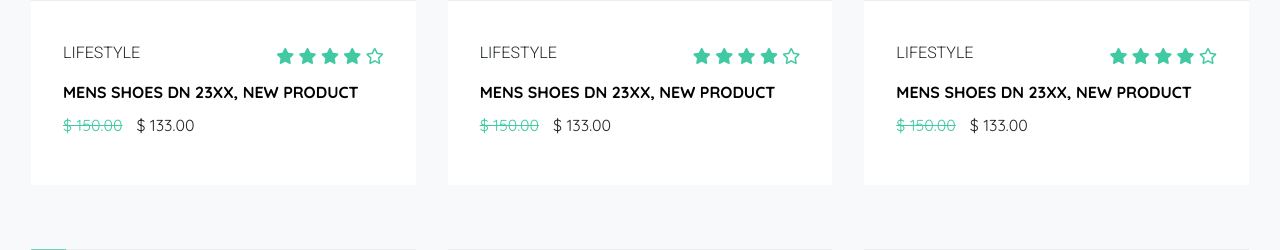
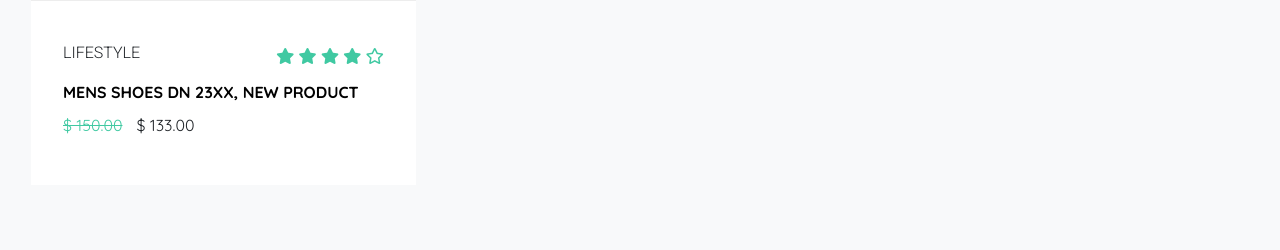
Before and after one commit to ndrohith09/ecommerce, a Django app: page /productpage/ in a window 1280 px wide. Shown: the part 1550-1800 px from the top of the page. Run offline with Django 3.2, Linux system fonts and the light colour scheme; data comes from the database, SQL or seed files in the repository; some libraries are stand-ins or nearby versions; some web fonts are replaced.

Commit message:
commited

```diff
--- a/shopzap/ecommerce/templates/productpage.html
+++ b/shopzap/ecommerce/templates/productpage.html
@@ -344,8 +344,8 @@ font-family: 'Texturina', serif;
        </button >
 
        <div class=" collapse navbar-collapse" id="collapse_target">
-
-        <a class="navbar-brand" href="#">
+       <!--logo -->
+        <a class="navbar-brand" href="{% url 'home' %}">
             <img src="{% static 'images/logo.PNG' %}" alt="logo" style="width: 120px; height: 30px;">
         </a>
         <ul class="navbar-nav ">
@@ -547,11 +547,11 @@ font-family: 'Texturina', serif;
 
 
                 <div class = "product-items">
-                    <!-- single product 1 -->
+                    <!-- single product 1
                     <div class = "product">
                         <div class = "product-content">
                             <div class = "product-img">
-                                <img src = "{% static 'images/choco.PNG' %}" width="100%" height="auto"  alt = "product image">
+                                <img src = "{% static 'images/realmi8.PNG' %}" width="100%" height="auto"  alt = "product image">
                             </div>
                             <div class = "product-btns">
                                 <button  type = "button" class = "btn-cart"> <a href="#cart" style="text-decoration: none;color:white">Add to Cart</a>
@@ -582,12 +582,12 @@ font-family: 'Texturina', serif;
                             <h2 class = "sm-title">25% off</h2>
                         </div>
                     </div>
-                    <!-- end of single product1 -->
-                    <!-- single product 2 -->
+                     end of single product1 -->
+                    <!-- single product 2
                     <div class = "product">
                         <div class = "product-content">
                             <div class = "product-img">
-                                <img src = "{% static 'images/mobile1.png' %}" width="auto" height="100%" alt = "product image">
+                                <img src = "{% static 'images/realmi8.png' %}" width="auto" height="130%" alt = "product image">
                             </div>
                             <div class = "product-btns">
                                 <button type = "button" class = "btn-cart"><a href="#cart" style="text-decoration: none;color:white">Add to Cart</a>
@@ -615,12 +615,12 @@ font-family: 'Texturina', serif;
                             <p class = "product-price">$ 133.00</p>
                         </div>
                     </div>
-                    <!-- end of single product2 -->
+                    end of single product2 -->
                     <!-- single product3 -->
                     <div class = "product">
                         <div class = "product-content">
                             <div class = "product-img">
-                                <img src = "{% static 'images/mobile3.png' %}" width="auto" height="100%" alt = "product image">
+                                <img src = "{% static 'images/mobile3.png' %}" width="auto" height="130%" alt = "product image">
                             </div>
                             <div class = "product-btns">
                                 <button type = "button" class = "btn-cart"> <a href="#cart" style="text-decoration: none;color:white">Add to Cart</a>
@@ -649,7 +649,7 @@ font-family: 'Texturina', serif;
                         </div>
                     </div>
                     <!-- end of single product 3-->
-                    <!-- single product 4 -->
+                    <!-- single product 4
                     <div class = "product">
                         <div class = "product-content">
                             <div class = "product-img">
@@ -685,8 +685,8 @@ font-family: 'Texturina', serif;
                             <h2 class = "sm-title">25% off</h2>
                         </div>
                     </div>
-                    <!-- end of single product4 -->
-                    <!-- single product 5-->
+                    end of single product4 -->
+                    <!-- single product 5
                     <div class = "product">
                         <div class = "product-content">
                             <div class = "product-img">
@@ -718,8 +718,8 @@ font-family: 'Texturina', serif;
                             <p class = "product-price">$ 133.00</p>
                         </div>
                     </div>
-                    <!-- end of single product5 -->
-                    <!-- single product6 -->
+                     end of single product5 -->
+                    <!-- single product6
                     <div class = "product">
                         <div class = "product-content">
                             <div class = "product-img">
@@ -751,8 +751,8 @@ font-family: 'Texturina', serif;
                             <p class = "product-price">$ 133.00</p>
                         </div>
                     </div>
-                    <!-- end of single product6 -->
-                    <!-- single product 7 -->
+                     end of single product6 -->
+                    <!-- single product 7
                     <div class = "product">
                         <div class = "product-content">
                             <div class = "product-img">
@@ -784,8 +784,8 @@ font-family: 'Texturina', serif;
                             <p class = "product-price">$ 133.00</p>
                         </div>
                     </div>
-                    <!-- end of single product 7-->
-                    <!-- single product 8 -->
+                     end of single product 7-->
+                    <!-- single product 8
                     <div class = "product">
                         <div class = "product-content">
                             <div class = "product-img">
@@ -821,7 +821,7 @@ font-family: 'Texturina', serif;
                             <h2 class = "sm-title">35% off</h2>
                         </div>
                     </div>
-                    <!-- end of single product 8 -->
+                     end of single product 8 -->
                 </div>
             </div>
         </div>
```
Also changed, not shown: shopzap/ecommerce/static/images/realmi8.PNG (added).
